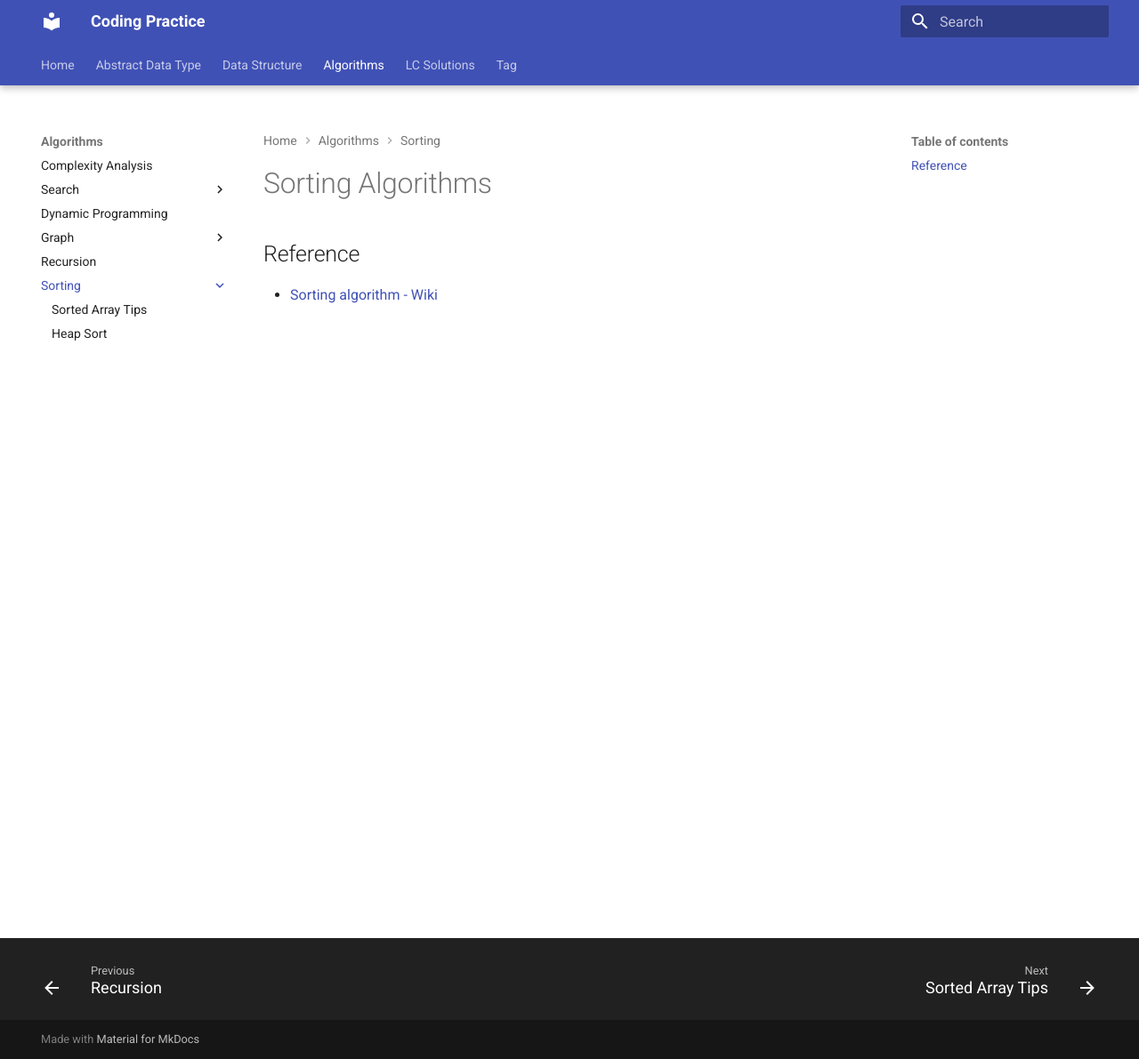
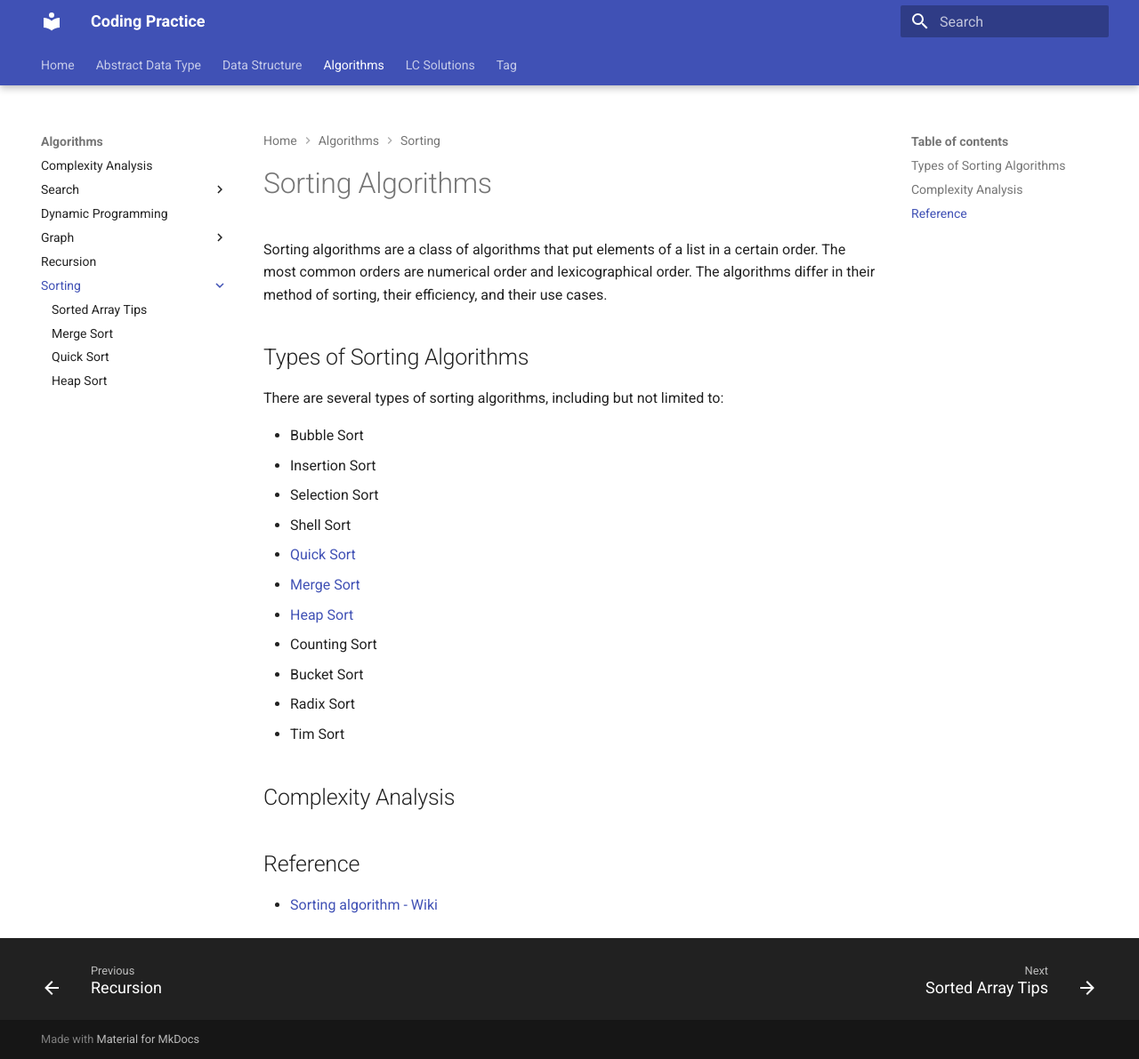
Before and after one commit to RogerLuo-Code/coding-practice, an MkDocs documentation site: the page built from docs/algorithms/sorting/index.md, in a window 1280 px wide and 1191 px high. Shown: the whole window at 89% size. Built offline with MkDocs 1.6.1 and Material for MkDocs 9.7.7, drawn with Linux system fonts in a browser that asks for light colours.

Commit message:
Add merge sort and quick sort notes

```diff
--- a/docs/algorithms/sorting/index.md
+++ b/docs/algorithms/sorting/index.md
@@ -1,4 +1,25 @@
 # Sorting Algorithms
+
+Sorting algorithms are a class of algorithms that put elements of a list in a certain order. The most common orders are numerical order and lexicographical order. The algorithms differ in their method of sorting, their efficiency, and their use cases.
+
+## Types of Sorting Algorithms
+
+There are several types of sorting algorithms, including but not limited to:
+
+- Bubble Sort
+- Insertion Sort
+- Selection Sort
+- Shell Sort
+- [Quick Sort](quick-sort.md)
+- [Merge Sort](merge-sort.md)
+- [Heap Sort](heap-sort.md)
+- Counting Sort
+- Bucket Sort
+- Radix Sort
+- Tim Sort
+
+## Complexity Analysis
+
 
 ## Reference
 
--- a/mkdocs.yml
+++ b/mkdocs.yml
@@ -108,6 +108,8 @@ nav:
     - Sorting:
       - algorithms/sorting/index.md
       - Sorted Array Tips: algorithms/sorting/sorted-array-tips.md
+      - Merge Sort: algorithms/sorting/merge-sort.md
+      - Quick Sort: algorithms/sorting/quick-sort.md
       - Heap Sort: algorithms/sorting/heap-sort.md
   - LC Solutions:
     - lc-solutions/index.md
```
Also changed, not shown: docs/algorithms/sorting/merge-sort.md (added, +34 -0 lines), docs/algorithms/sorting/quick-sort.md (added, +26 -0 lines).
